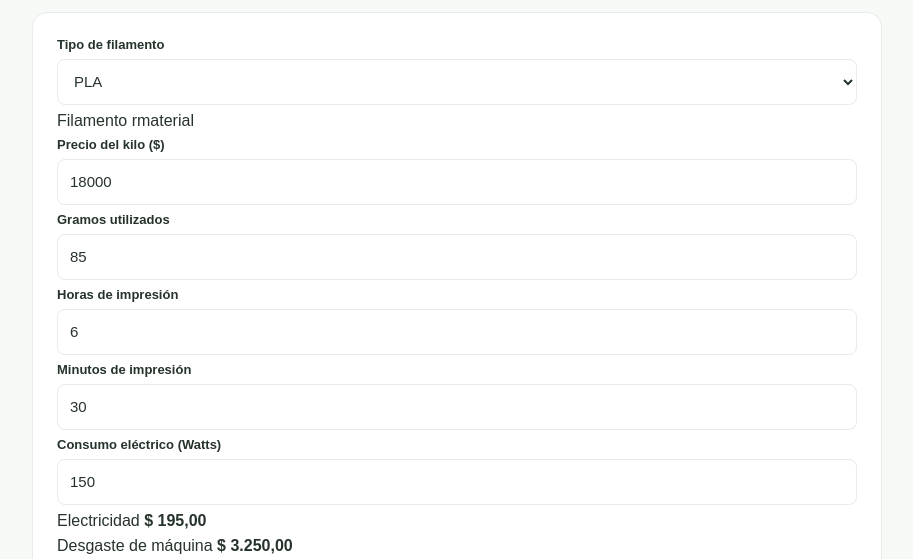
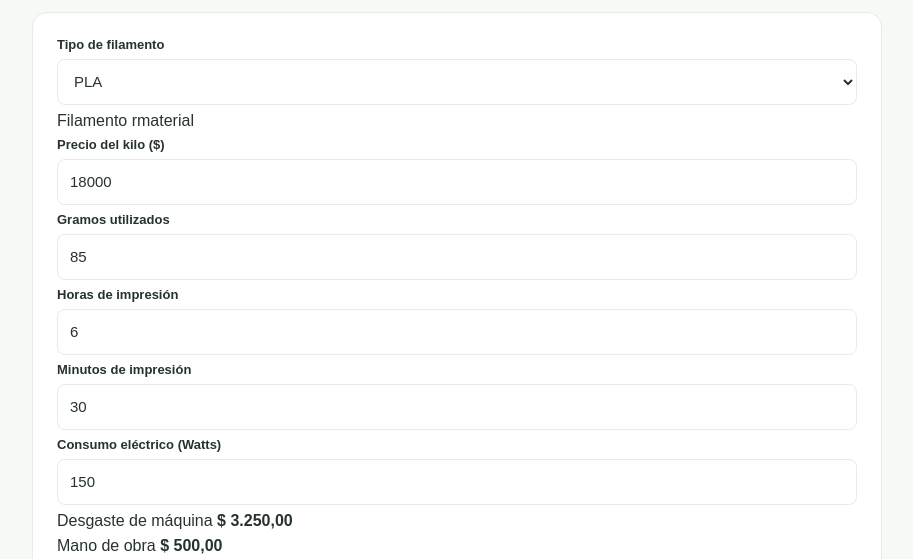
Before and after one commit to cyeimprecionesd-bit/calculadora-3d-punilla, a plain HTML site: page index.html in a window 1280 px wide. Shown: the part 215-774 px from the top of the page, without its empty margins (183-1096 px from the left). Drawn offline with Linux system fonts and the light colour scheme.

Commit message:
index.html

```diff
--- a/index.html
+++ b/index.html
@@ -473,11 +473,8 @@ footer {
 <div class="field">
   <label>Consumo eléctrico (Watts)</label>
   <input type="number" id="watts" value="150" min="0" step="any">
-</div><div class="line">
-    <span>Electricidad</span>
-    <strong id="rElectricidad">$0</strong>
 </div>
- <div class="line">
+   <div class="line">
   <span>Desgaste de máquina</span>
   <strong id="rDesgaste">$0</strong>
 </div>
```
